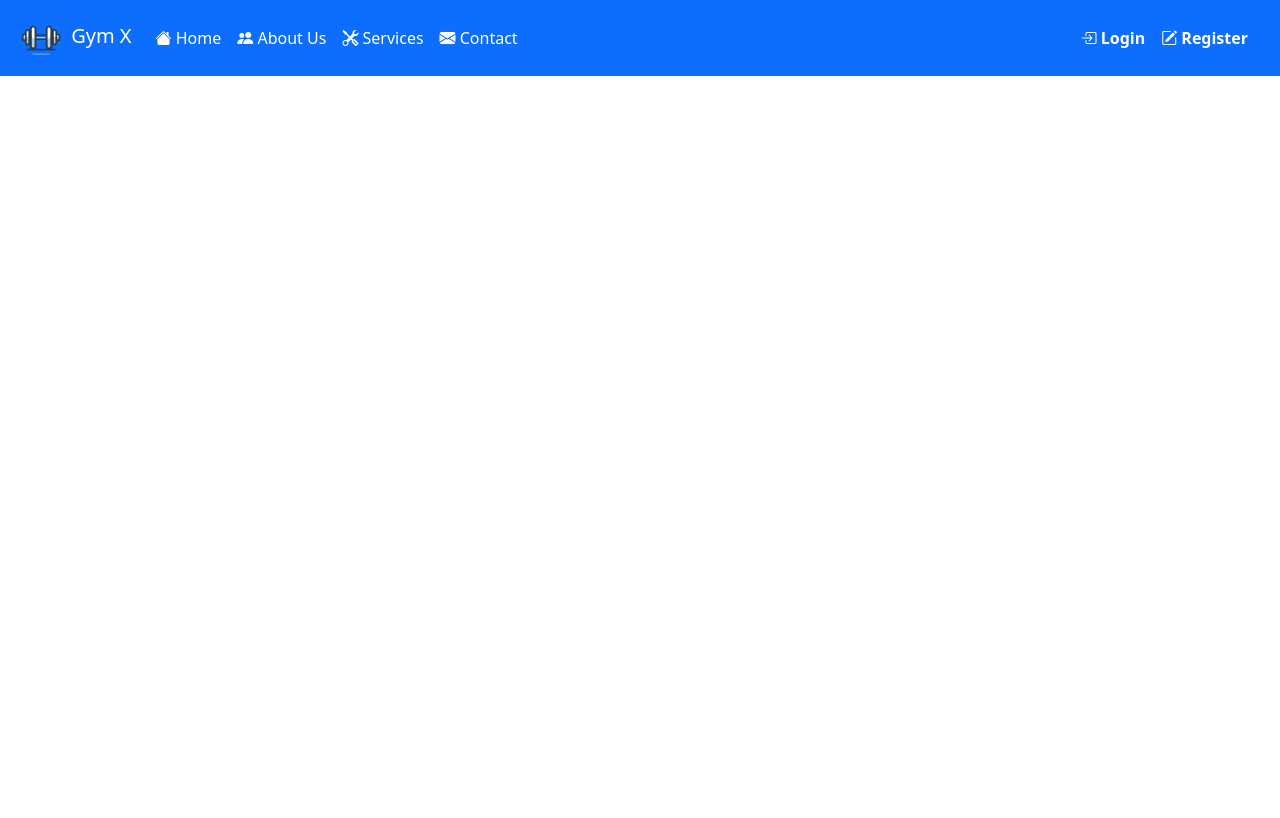
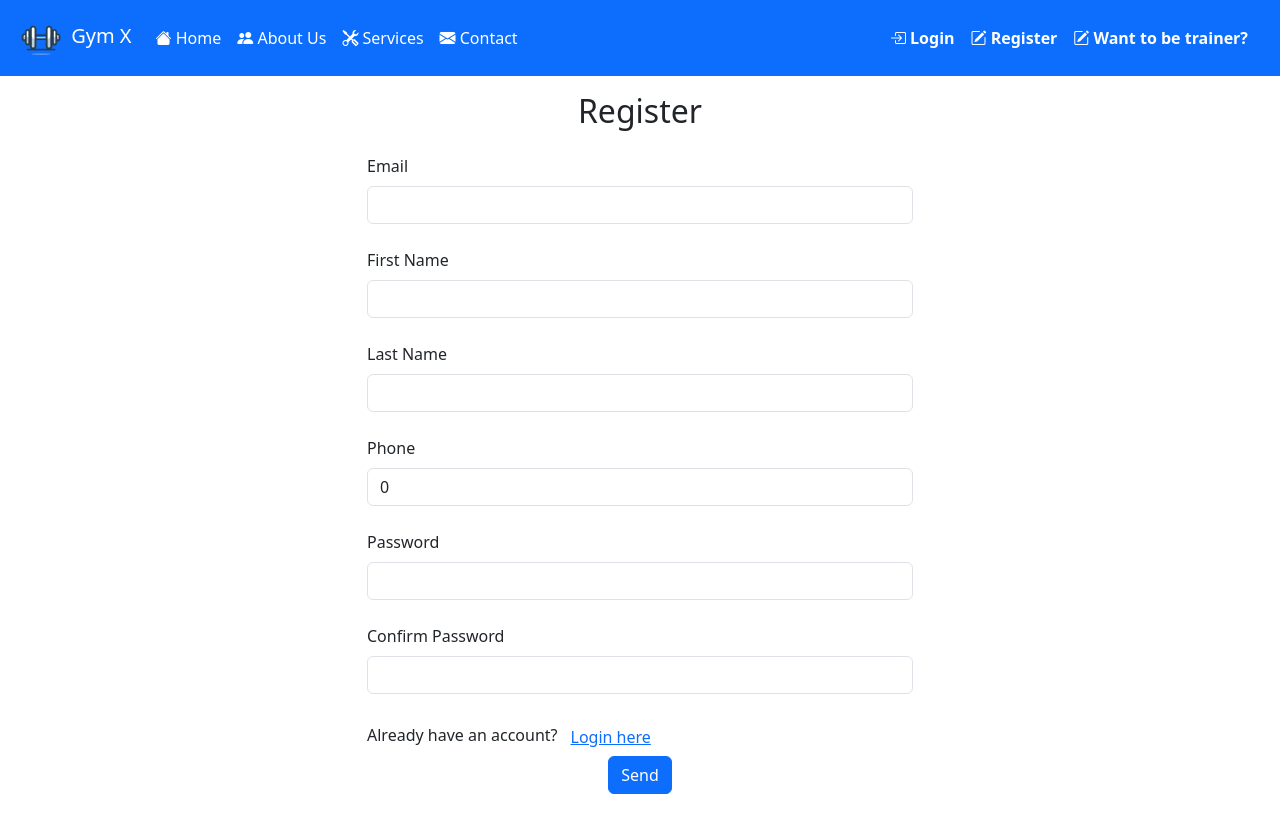
Before and after one commit to ComponentesCenfo/ComponentesProyectoFrontend, an Angular app: page /trainer-register in a window 1280 px wide. Before the commit this address led to /. Built offline with nearby package versions, Linux system fonts and the light colour scheme.

Commit message:
agregando funcionalidad de login para cliente

```diff
--- /dev/null
+++ b/src/app/Services/login.service.ts
@@ -0,0 +1,34 @@
+import { HttpClient } from '@angular/common/http';
+import { Injectable } from '@angular/core';
+import { Subject } from 'rxjs';
+import { baseUrl } from './helper';
+
+@Injectable({
+    providedIn: 'root',
+  })
+  export class LoginService {
+
+    constructor(private http: HttpClient){}
+
+    public setUser(user: any) {
+        localStorage.setItem('user', JSON.stringify(user));
+    }
+
+    public getUser() {
+        let userStr = localStorage.getItem('user');
+        if (userStr != null) {
+          return JSON.parse(userStr);
+        } else {
+          //this.logout();
+          return JSON.parse(<string>{});
+        }
+    }
+
+    /*public logout() {
+        this.http.get(`${baseUrl()}/rest/users/logout`).subscribe((response) => {
+          localStorage.removeItem('token');
+          localStorage.removeItem('user');
+        });
+        return true;
+      }*/
+}
--- /dev/null
+++ b/src/app/Services/trainer.service.ts
@@ -0,0 +1,19 @@
+import { Injectable } from '@angular/core';
+import { HttpClient } from '@angular/common/http';
+import {baseUrl} from './helper';
+
+@Injectable({
+    providedIn: 'root',
+})
+
+export class TrainerService{
+    constructor(private httpClient: HttpClient) {}
+
+    public getTrainerByEmail(email:any){
+        return this.httpClient.get(`${baseUrl()}/getTrainerByEmail/${email}`)
+    }
+
+    public addUser(user: any) {
+        return this.httpClient.post(`${baseUrl()}/createTrainer`, user);
+        }
+}
--- a/src/app/Services/user.service.ts
+++ b/src/app/Services/user.service.ts
@@ -9,6 +9,9 @@ import {baseUrl} from './helper';
 export class UserService{
     constructor(private httpClient: HttpClient) {}
 
+    public getUserByEmail(email:any){
+        return this.httpClient.post(`${baseUrl()}/getClientByEmail`, email)
+    }
     public addUser(user: any) {
     return this.httpClient.post(`${baseUrl()}/createClient`, user);
     }
--- a/src/app/app-routing.module.ts
+++ b/src/app/app-routing.module.ts
@@ -3,6 +3,7 @@ import { RouterModule, Routes } from '@angular/router';
 import {LoginComponent} from "./login/login.component";
 import { RegisterComponent } from './register/register.component';
 import { HomePageComponent } from './home-page/home-page.component';
+import { TrainerRegisterComponent } from './trainer-register/trainer-register.component';
 import { LandingPageComponent } from './landing-page/landing-page.component';
 const routes: Routes = [
   {
@@ -24,6 +25,11 @@ const routes: Routes = [
     path: 'landing-client',
     component: LandingPageComponent,
     pathMatch: 'full'
+  },
+  {
+    path: 'trainer-register',
+    component:TrainerRegisterComponent,
+    pathMatch: 'full'
   }
 ];
 
--- a/src/app/app.module.ts
+++ b/src/app/app.module.ts
@@ -14,6 +14,7 @@ import { ContactComponent } from './home-page/contact/contact.component';
 import { HomeComponent } from './home-page/home/home.component';
 import { HomePageComponent } from './home-page/home-page.component';
 import { LandingPageComponent } from './landing-page/landing-page.component';
+import { TrainerRegisterComponent } from './trainer-register/trainer-register.component';
 
 @NgModule({
   declarations: [
@@ -26,7 +27,8 @@ import { LandingPageComponent } from './landing-page/landing-page.component';
     ContactComponent,
     HomeComponent,
     HomePageComponent,
-    LandingPageComponent
+    LandingPageComponent,
+    TrainerRegisterComponent
   ],
   imports: [
     BrowserModule,
--- a/src/app/login/login.component.ts
+++ b/src/app/login/login.component.ts
@@ -1,6 +1,8 @@
 import {Component, OnInit} from '@angular/core';
 import { Router } from '@angular/router';
 import Swal from 'sweetalert2';
+import { UserService } from '../Services/user.service';
+import { LoginService } from '../Services/login.service';
 
 @Component({
   selector: 'app-login',
@@ -14,7 +16,7 @@ export class LoginComponent implements OnInit{
     password: '',
   };
 
-  constructor(private router:Router) {
+  constructor(private router:Router, private userService:UserService, private loginService:LoginService) {
   }
 
   ngOnInit(): void {
@@ -72,10 +74,42 @@ export class LoginComponent implements OnInit{
       return;
     }
 
+    this.userService.getUserByEmail(this.loginData.email).subscribe(
+      (response:any) => {
+        this.loginService.setUser(response)
+        if(this.loginData.email == response.email && this.loginData.password == response.password){
+          window.location.href = "/landing-client"
+        }else{
+          Swal.fire({
+            title: 'Credenciales inválidos',
+            text: 'Lo sentimos, no pudimos procesar tus credenciales en este momento. Por favor, inténtalo de nuevo más tarde o comunícate con el soporte técnico si el problema persiste.',
+            showCancelButton: false,
+            showConfirmButton: true,
+            confirmButtonText: 'Aceptar',
+            confirmButtonColor: 'pink',
+          }).then((result) => {
+            if (result.isConfirmed) {
+              // El usuario hizo clic en "Aceptar"
+            }
+          });
+        }
+      }
+    )
+    /*this.userService.getUserByEmail(this.loginData.email).subscribe(
 
-    if(this.loginData.email && this.loginData.password){
-      window.location.href = '/landing-client';
-    }
+      (response:any) => {
+        const client = response as any;
+        client.email === this.loginData.email && client.password === this.loginData.password;
+        if(this.loginData.email == client.email && this.loginData.password == client.password){
+          window.location.href = '/landing-client';
+        }
+      }
+
+    )*/
+
+   // if(this.loginData.email && this.loginData.password){
+     // window.location.href = '/landing-client';
+    //}
 
 //     this.userService.getClients().subscribe(
 //       (clientsResponse: any) => {
@@ -117,5 +151,6 @@ export class LoginComponent implements OnInit{
 //   this.router.navigate(['/']); // Navega a la página de inicio o dashboard
 //}
 
+
   }
 }
--- a/src/app/navbar/navbar.component.html
+++ b/src/app/navbar/navbar.component.html
@@ -46,6 +46,12 @@
                     Register
                 </a>
             </li>
+            <li class="nav-item" *ngIf="!isRoute('register')">
+                <a class="nav-link text-white link-light fw-bold btn btn-primary" href="/trainer-register">
+                    <i class="bi bi-pencil-square"></i>
+                    Want to be trainer?
+                </a>
+            </li>
         </ul>
     </div>
 </nav>
--- /dev/null
+++ b/src/app/trainer-register/trainer-register.component.html
@@ -0,0 +1,46 @@
+
+<div class="container">
+    <div class="row justify-content-center">
+      <div class="col-md-8 col-lg-6">
+        <h2 class="text-center mt-3 ">Register</h2>
+        <form (ngSubmit)="formSubmit()">
+          <div class="form-outline my-4">
+            <label class="form-label" for="emailInput">Email</label>
+            <input type="email" id="emailInput" class="form-control" [(ngModel)]="registerData.email" name="email"/>
+          </div>
+
+          <div class="form-outline mb-4">
+            <label class="form-label" for="firstNameInput">First Name</label>
+            <input type="text" id="firstNameInput" class="form-control" [(ngModel)]="registerData.firstName" name="firstName"/>
+          </div>
+
+          <div class="form-outline mb-4">
+            <label class="form-label" for="lastNameInput">Last Name</label>
+            <input type="text" id="lastNameInput" class="form-control" [(ngModel)]="registerData.lastName" name="lastName"/>
+          </div>
+
+          <div class="form-outline mb-4">
+            <label class="form-label" for="phoneInput">Phone</label>
+            <input type="number" id="phoneInput" class="form-control" [(ngModel)]="registerData.phone" name="phone"/>
+          </div>
+
+          <div class="form-outline mb-4">
+            <label class="form-label" for="passwordInput">Password</label>
+            <input type="password" id="passwordInput" class="form-control" [(ngModel)]="registerData.password" name="password"/>
+          </div>
+
+          <div class="form-outline mb-4">
+            <label class="form-label" for="passwordRepeatInput">Confirm Password</label>
+            <input type="password" id="passwordRepeatInput" class="form-control" [(ngModel)]="passwordRepeat" name="passwordRepeat"/>
+          </div>
+          <div>
+            <p class="mb-0">Already have an account?<a href="/login" class="btn btn-link">Login here</a></p>
+          </div>
+
+          <div class="d-flex justify-content-center ">
+            <button type="submit" class="btn btn-primary mb-4">Send</button>
+          </div>
+        </form>
+      </div>
+    </div>
+  </div>
--- /dev/null
+++ b/src/app/trainer-register/trainer-register.component.ts
@@ -0,0 +1,91 @@
+import { Component } from '@angular/core';
+import { Router } from '@angular/router';
+import Swal from 'sweetalert2';
+import { TrainerService } from '../Services/trainer.service';
+
+@Component({
+  selector: 'app-trainer-register',
+  templateUrl: './trainer-register.component.html',
+  styleUrls: ['./trainer-register.component.css']
+})
+export class TrainerRegisterComponent {
+  registerData ={
+    email : '',
+    firstName : '',
+    lastName : '',
+    phone : 0,
+    password : ''
+  }
+  passwordRepeat = ''
+
+  constructor(
+    private router : Router,
+    private trainerService : TrainerService
+  ){}
+
+  ngOnInit(): void {
+  }
+
+  formSubmit(){
+    if (!this.registerData.email || !this.registerData.firstName || !this.registerData.lastName || !this.registerData.phone || !this.registerData.password)
+    {
+      Swal.fire({
+        title: 'Todos los campos son obligatorios',
+        text: 'Por favor rellene todos los campos en blanco',
+        showCancelButton: false,
+        showConfirmButton: true,
+        confirmButtonText: 'Aceptar',
+        confirmButtonColor: 'green',
+      }).then((result) => {
+        if (result.isConfirmed) {
+          // El usuario hizo clic en "Aceptar"
+        }
+      });
+      return;
+    }
+
+    if (
+      this.registerData.password.trim() !=
+      this.passwordRepeat.trim()
+    ) {
+      Swal.fire({
+        title: 'Las contraseñas son distintas',
+        text: 'Por favor asegurese de que ambas contraseñas sean iguales',
+        showCancelButton: false,
+        showConfirmButton: true,
+        confirmButtonText: 'Aceptar',
+        confirmButtonColor: 'green',
+      }).then((result) => {
+        if (result.isConfirmed) {
+          // El usuario hizo clic en "Aceptar"
+        }
+      });
+      return;
+    }
+
+    this.trainerService.addUser(this.registerData).subscribe(
+      (response) => {
+        // Manejo del caso exitoso
+        Swal.fire({
+          title: 'Usuario guardado',
+          text: 'Usuario registrado con éxito.',
+          icon: 'success'
+        });
+        this.router.navigate(['/login']);
+      },
+      (error) => {
+        // Manejo de errores
+        let errorMessage = 'Ocurrió un error al registrar el usuario.';
+        if (error.status === 400 && error.error === 'El email ya está registrado.') {
+          errorMessage = error.error;
+        }
+        // Mostrar el mensaje de error
+        Swal.fire({
+          title: 'Error',
+          text: errorMessage,
+          icon: 'error'
+        });
+      }
+    );
+  }
+}
```
Also changed, not shown: src/app/trainer-register/trainer-register.component.css (added), 1 other file (tests, documents, lock files or other folders).
